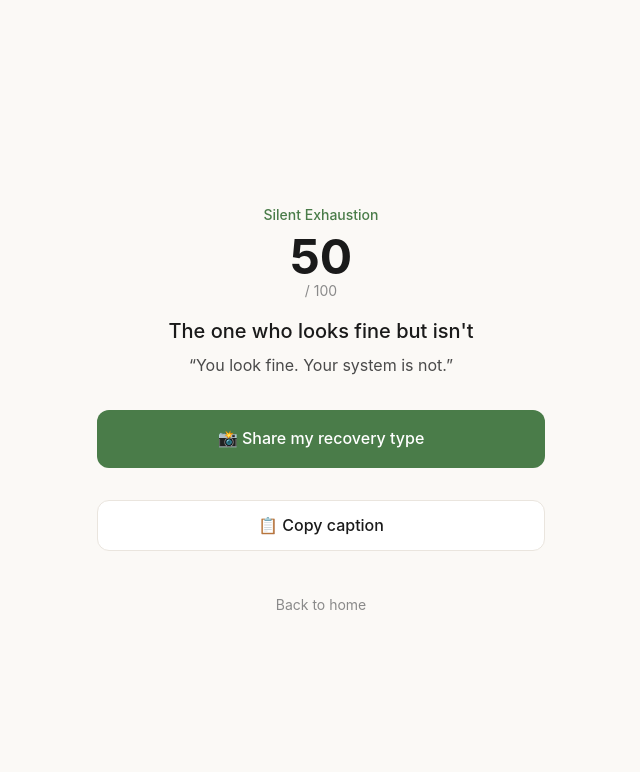
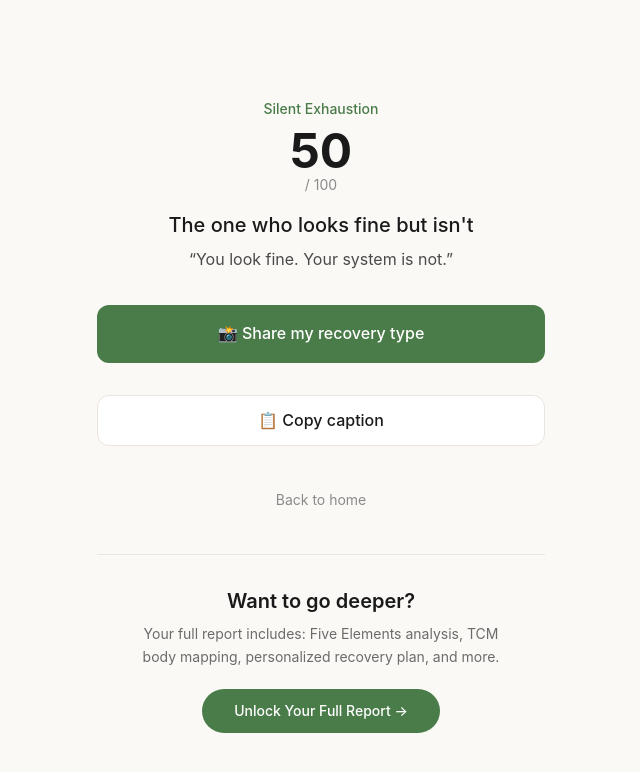
Before and after one commit to liumengjunyu-eng/lingshu-app, a Next.js app: page /result in a window 1280 px wide. Shown: the top 772 px of the page, without its empty margins (319-959 px from the left). Built offline with nearby package versions, Linux system fonts and the light colour scheme; no server answers.

Commit message:
feat: add report guide to result page

```diff
--- a/app/result/page.tsx
+++ b/app/result/page.tsx
@@ -2,6 +2,7 @@
 
 import { useEffect, useState, useRef, Suspense } from 'react';
 import { useSearchParams, useRouter } from 'next/navigation';
+import Link from 'next/link';
 import html2canvas from 'html2canvas';
 import { track } from '@/lib/track';
 import { getPersona, getHook } from '@/lib/persona';
@@ -54,19 +55,19 @@ function ResultContent() {
   };
 
   const handleCopy = async () => {
-    const text = `${persona.name}\n\n\u201c${hook.text}\u201d\n\nScore: ${score}/100\n\nFind yours \u2192 lingshu.app`;
+    const text = `${persona.name}\n\n\u201c${hook.text}\u201d\n\nScore: ${score}/100\n\nFind yours \u2192 lingshu-app.vercel.app`;
     await navigator.clipboard.writeText(text);
   };
 
   return (
     <main className="min-h-screen bg-[#FBF9F6] flex flex-col items-center justify-center px-6 py-12">
       <div className="max-w-md w-full space-y-8">
-        {/* 隐藏的分享卡片 */}
+        {/* Hidden share card */}
         <div className="absolute left-[-9999px] top-0">
           <ShareCard ref={cardRef} score={score} type={type} />
         </div>
 
-        {/* 结果显示 */}
+        {/* Result display */}
         <div className="text-center">
           <div className="text-sm text-[#4A7C49] font-medium">{persona.name}</div>
           <div className="text-5xl font-bold text-[#1A1A1A] mt-2">{score}</div>
@@ -75,7 +76,7 @@ function ResultContent() {
           <p className="mt-2 text-[#4A4A4A]">{`\u201c${hook.text}\u201d`}</p>
         </div>
 
-        {/* 分享按钮 */}
+        {/* Share button */}
         <button
           onClick={handleShare}
           disabled={loading}
@@ -84,7 +85,7 @@ function ResultContent() {
           {loading ? 'Generating…' : saved ? '✓ Saved' : '📸 Share my recovery type'}
         </button>
 
-        {/* 复制文案 */}
+        {/* Copy caption */}
         <button
           onClick={handleCopy}
           className="w-full py-3 rounded-xl bg-white border border-[#EAE5DE] text-[#1A1A1A] font-medium hover:border-[#4A7C49] transition"
@@ -98,6 +99,22 @@ function ResultContent() {
         >
           Back to home
         </button>
+
+        {/* Guide to deeper report */}
+        <div className="pt-8 border-t border-[#EAE5DE] text-center">
+          <h3 className="text-xl font-semibold text-[#1A1A1A]">
+            Want to go deeper?
+          </h3>
+          <p className="text-[#6B6B6B] mt-2 text-sm max-w-sm mx-auto leading-relaxed">
+            Your full report includes: Five Elements analysis, TCM body mapping, personalized recovery plan, and more.
+          </p>
+          <Link
+            href="/report"
+            className="inline-block mt-5 px-8 py-3 bg-[#4A7C49] text-white rounded-full text-sm font-medium hover:bg-[#3D6A3C] transition"
+          >
+            Unlock Your Full Report →
+          </Link>
+        </div>
       </div>
     </main>
   );
--- a/components/ShareCard.tsx
+++ b/components/ShareCard.tsx
@@ -27,7 +27,7 @@ export const ShareCard = forwardRef<HTMLDivElement, ShareCardProps>(
  <div style={{ display: 'flex', justifyContent: 'space-between', alignItems: 'center', marginBottom: 24 }}>
  <div style={{ display: 'flex', alignItems: 'center', gap: 12 }}>
  <div style={{ width: 40, height: 40, borderRadius: 12, background: '#4A7C49', display: 'flex', alignItems: 'center', justifyContent: 'center' }}>
- <span style={{ color: 'white', fontSize: 20, fontWeight: 700 }}>灵</span>
+ <span style={{ color: 'white', fontSize: 20, fontWeight: 700 }}>L</span>
  </div>
  <span style={{ fontSize: 18, fontWeight: 600, color: '#1A1A1A' }}>Lingshu</span>
  </div>
```
